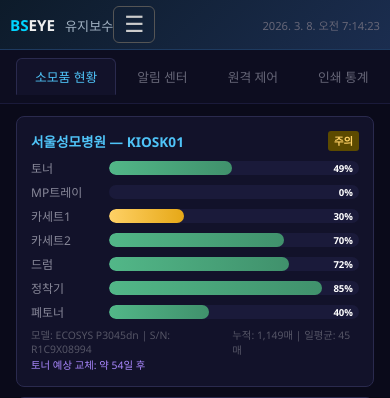
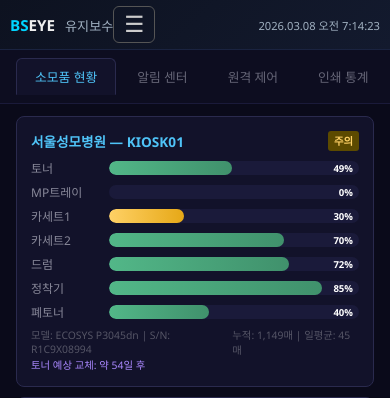
Before and after one commit to dolhanboss-han/kiosk-monitor, a Flask app: page /maintenance in a window 390 px wide. Shown: the top 398 px of the page. Run offline with Flask 3, Linux system fonts and the light colour scheme.

Commit message:
mobile-header: maintenance.html 배경색+시계 경영진 기준 통일

```diff
--- a/templates/maintenance.html
+++ b/templates/maintenance.html
@@ -134,11 +134,11 @@ body{background:#0a0a1a;color:#e0e0e0;font-family:'Segoe UI',sans-serif;overflow
 
 /* 모바일 */
 @media(max-width:768px){
-    .header{flex-wrap:wrap;padding:6px 10px!important;height:auto!important}
+    .header{flex-wrap:wrap;padding:6px 10px!important;height:auto!important;background:linear-gradient(135deg,#0d1220,#131a2e)!important;border-bottom:1px solid #1a2340!important}
     .header h1{font-size:0.75rem;white-space:nowrap}
     .header .nav{gap:4px}
     .header .nav a{font-size:0.6rem;padding:3px 6px}
-    .header .time{font-size:0.7rem;width:auto;white-space:nowrap}
+    .header .time{font-size:0.7rem;width:auto;white-space:nowrap;color:#a0b0c0!important}
     .supply-grid,.ctrl-grid,.dispatch-grid{grid-template-columns:1fr}
     .stat-overview{grid-template-columns:repeat(2,1fr)}
     .tabs{overflow-x:auto;flex-wrap:nowrap}
@@ -240,7 +240,7 @@ body{background:#0a0a1a;color:#e0e0e0;font-family:'Segoe UI',sans-serif;overflow
 // ═══════════════════════════════════════
 function updateClock(){
     const now=new Date();
-    document.getElementById('clock').textContent=now.toLocaleString('ko-KR');
+    document.getElementById('clock').textContent=now.getFullYear()+'.'+String(now.getMonth()+1).padStart(2,'0')+'.'+String(now.getDate()).padStart(2,'0')+' '+now.toLocaleTimeString('ko-KR');
 }
 setInterval(updateClock,1000);updateClock();
 
```
